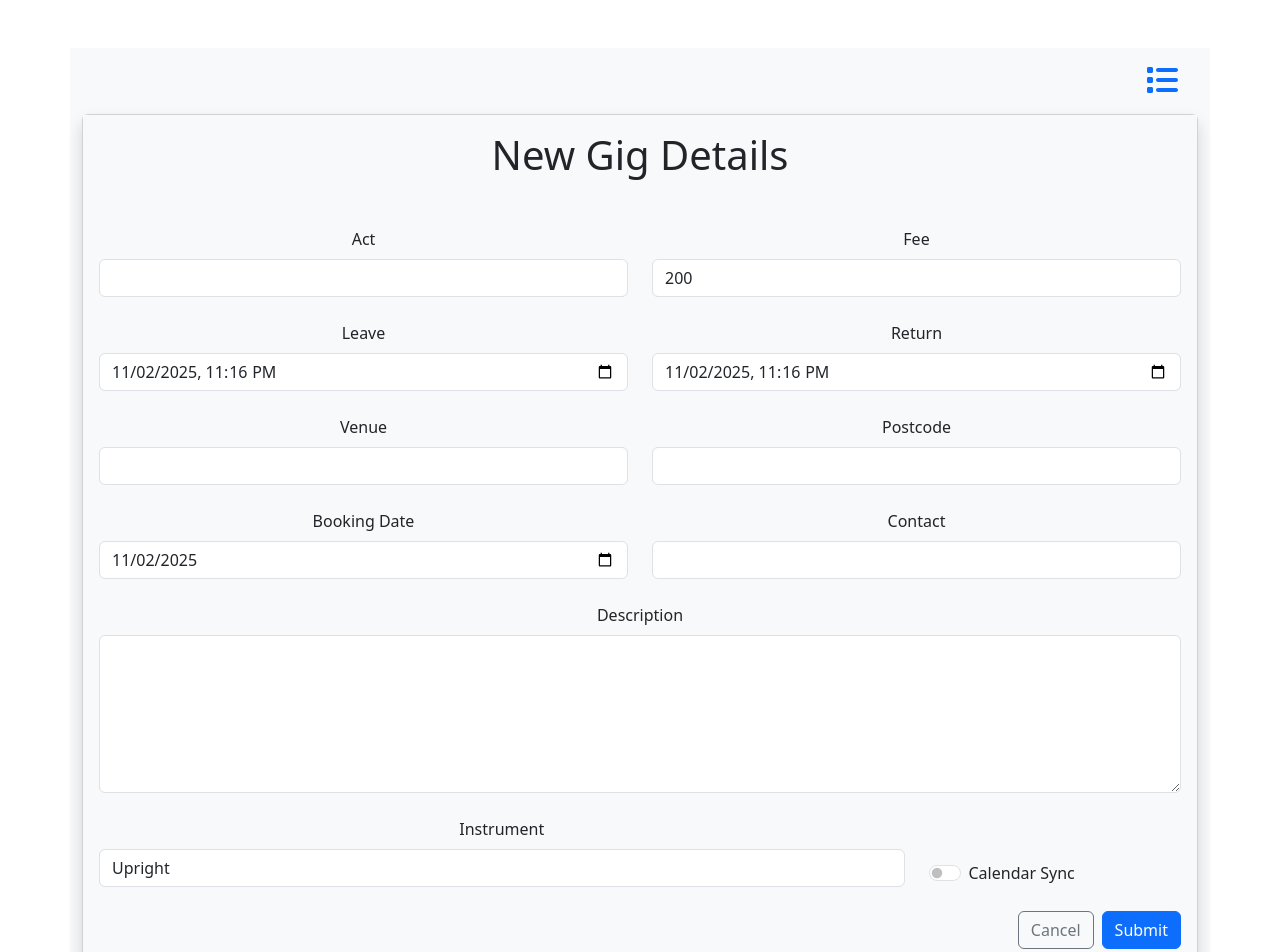
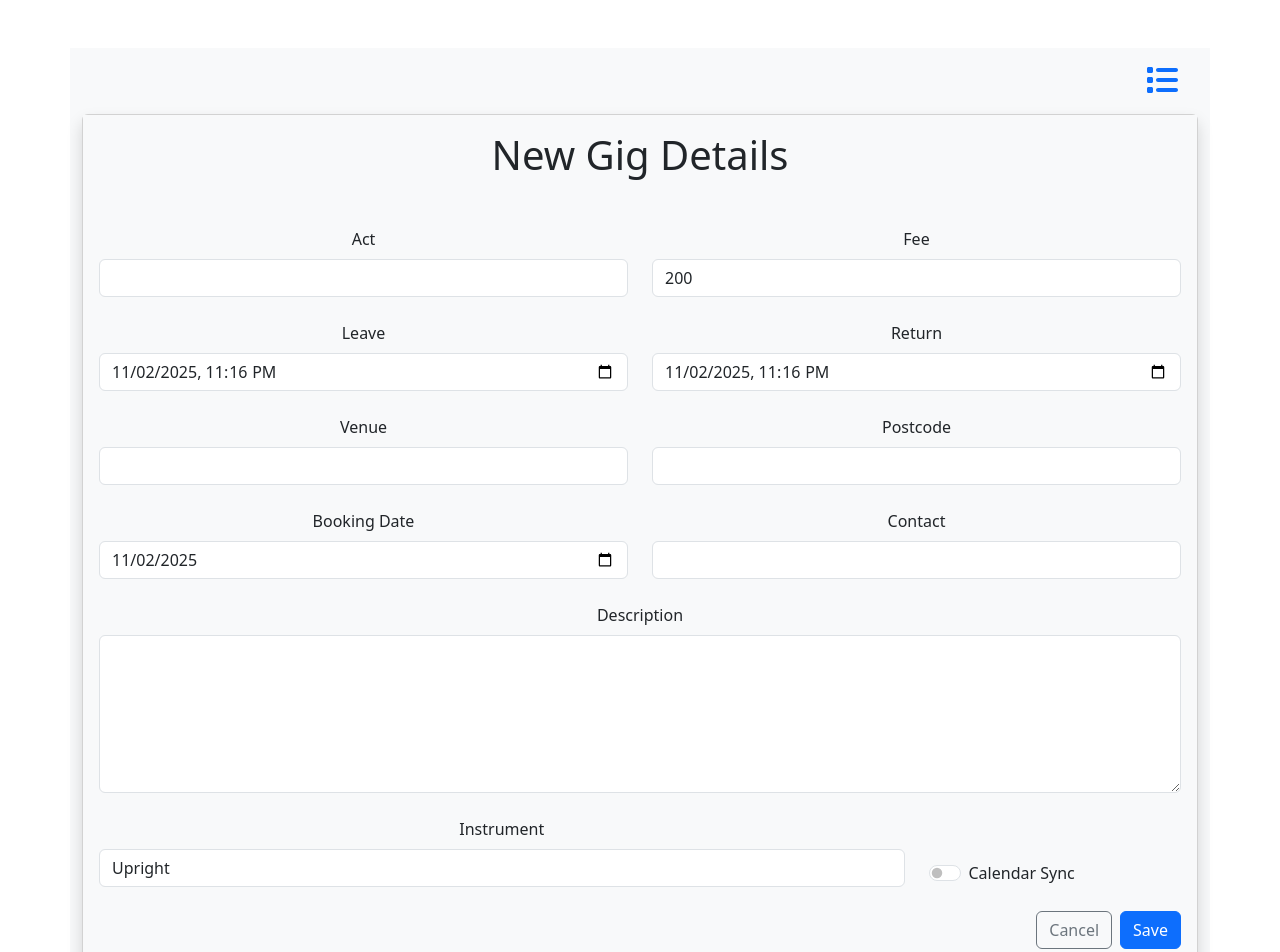
Before and after one commit to sharkand73/Gig-Diary, a React (Create React App) app: page / in a window 1280 px wide. Shown: the top 952 px of the page. Built offline with nearby package versions, Linux system fonts and the light colour scheme; no server answers.

Commit message:
Change wording on submit buttons

```diff
--- a/src/components/gigs/CompleteForm.tsx
+++ b/src/components/gigs/CompleteForm.tsx
@@ -113,7 +113,7 @@ function CompleteForm(props: Props) {
                                 <span className="spinner-border spinner-border-sm me-2" role="status" aria-hidden="true"></span>
                                 Completing...
                             </>
-                        ) : 'Complete'}
+                        ) : 'Save'}
                     </button>
                 </div>
             </form>
--- a/src/components/gigs/EditForm.tsx
+++ b/src/components/gigs/EditForm.tsx
@@ -169,7 +169,7 @@ function EditForm(props: Props) {
                                     <span className="spinner-border spinner-border-sm me-2" role="status" aria-hidden="true"></span>
                                     Updating...
                                 </>
-                            ) : 'Submit'}
+                            ) : 'Save'}
                         </button>
                     </div>
                 }
--- a/src/pages/New.tsx
+++ b/src/pages/New.tsx
@@ -203,9 +203,9 @@ function New() {
                                 {submitting ? (
                                     <>
                                         <span className="spinner-border spinner-border-sm me-2" role="status" aria-hidden="true"></span>
-                                        Submitting...
+                                        Saving...
                                     </>
-                                ) : 'Submit'}
+                                ) : 'Save'}
                             </button>
                         </div>
 
```
